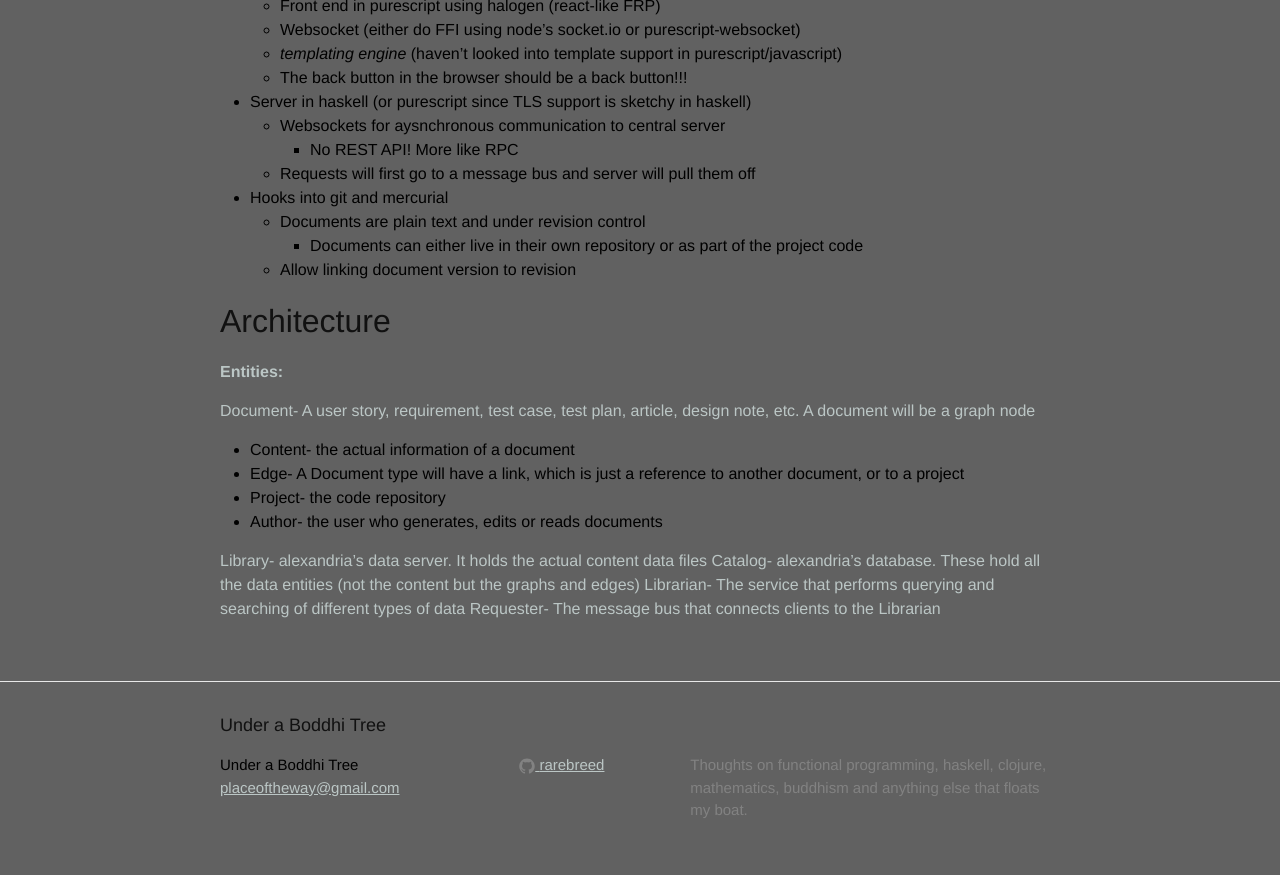
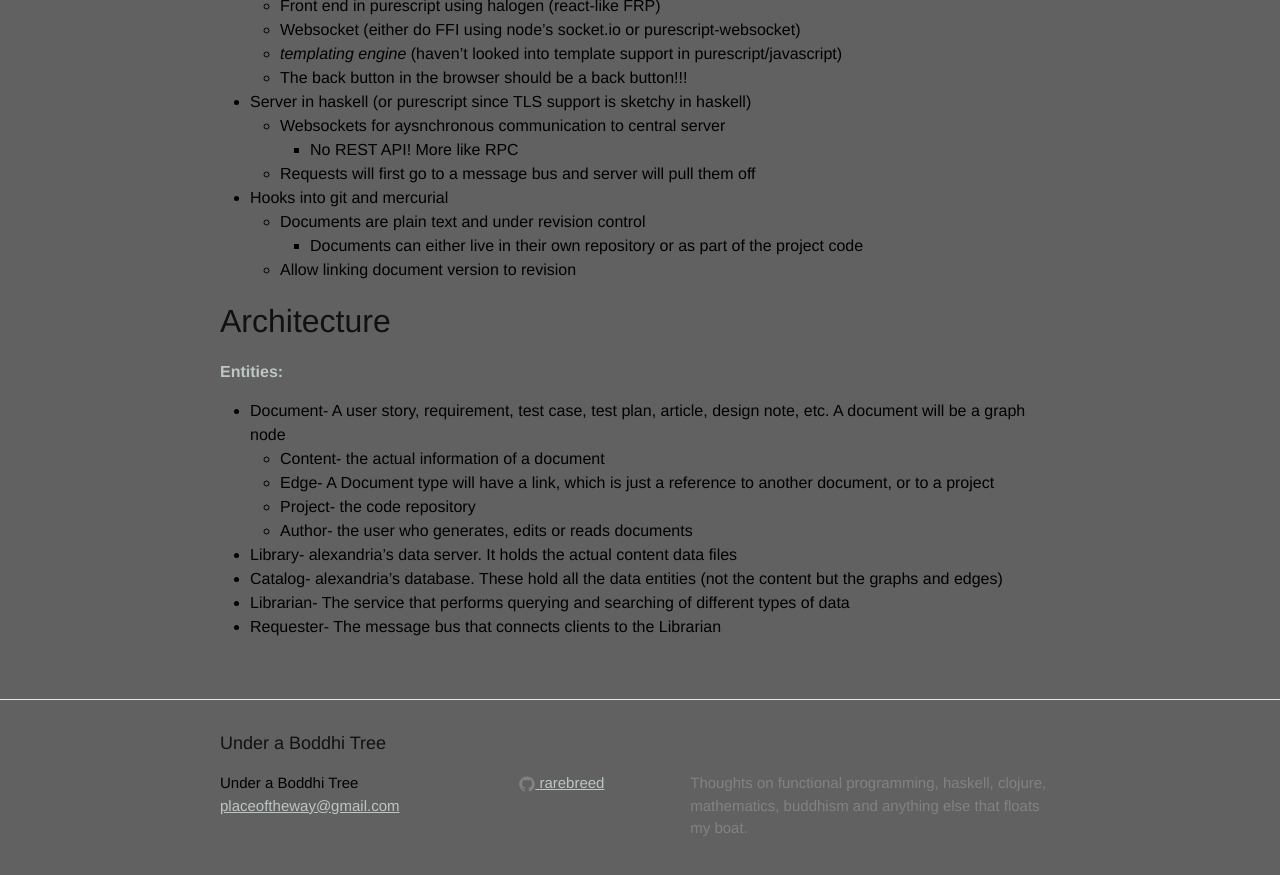
Before and after one commit to rarebreed/rarebreed.github.io, a Jekyll site: the page built from _posts/2016-08-02-alexandria.md, in a window 1280 px wide and 900 px high, scrolled down 3374 px. Shown: the top 875 px of the window. Built offline with Jekyll 4.4.1, drawn with Linux system fonts in a browser that asks for light colours.

```diff
--- a/_posts/2016-08-02-alexandria.md
+++ b/_posts/2016-08-02-alexandria.md
@@ -161,14 +161,12 @@ This isn't rocket science.  It's basically a database with a web front end.
 
 **Entities:**
 
-Document- A user story, requirement, test case, test plan, article, design note, etc.  A document will be a graph node
-
+- Document- A user story, requirement, test case, test plan, article, design note, etc.  A document will be a graph node
   - Content- the actual information of a document
   - Edge- A Document type will have a link, which is just a reference to another document, or to a project
   - Project- the code repository
   - Author- the user who generates, edits or reads documents
-
-Library- alexandria's data server.  It holds the actual content data files
-Catalog- alexandria's database.  These hold all the data entities (not the content but the graphs and edges)
-Librarian- The service that performs querying and searching of different types of data
-Requester- The message bus that connects clients to the Librarian
+- Library- alexandria's data server.  It holds the actual content data files
+- Catalog- alexandria's database.  These hold all the data entities (not the content but the   graphs and edges)
+- Librarian- The service that performs querying and searching of different types of data
+- Requester- The message bus that connects clients to the Librarian
```
